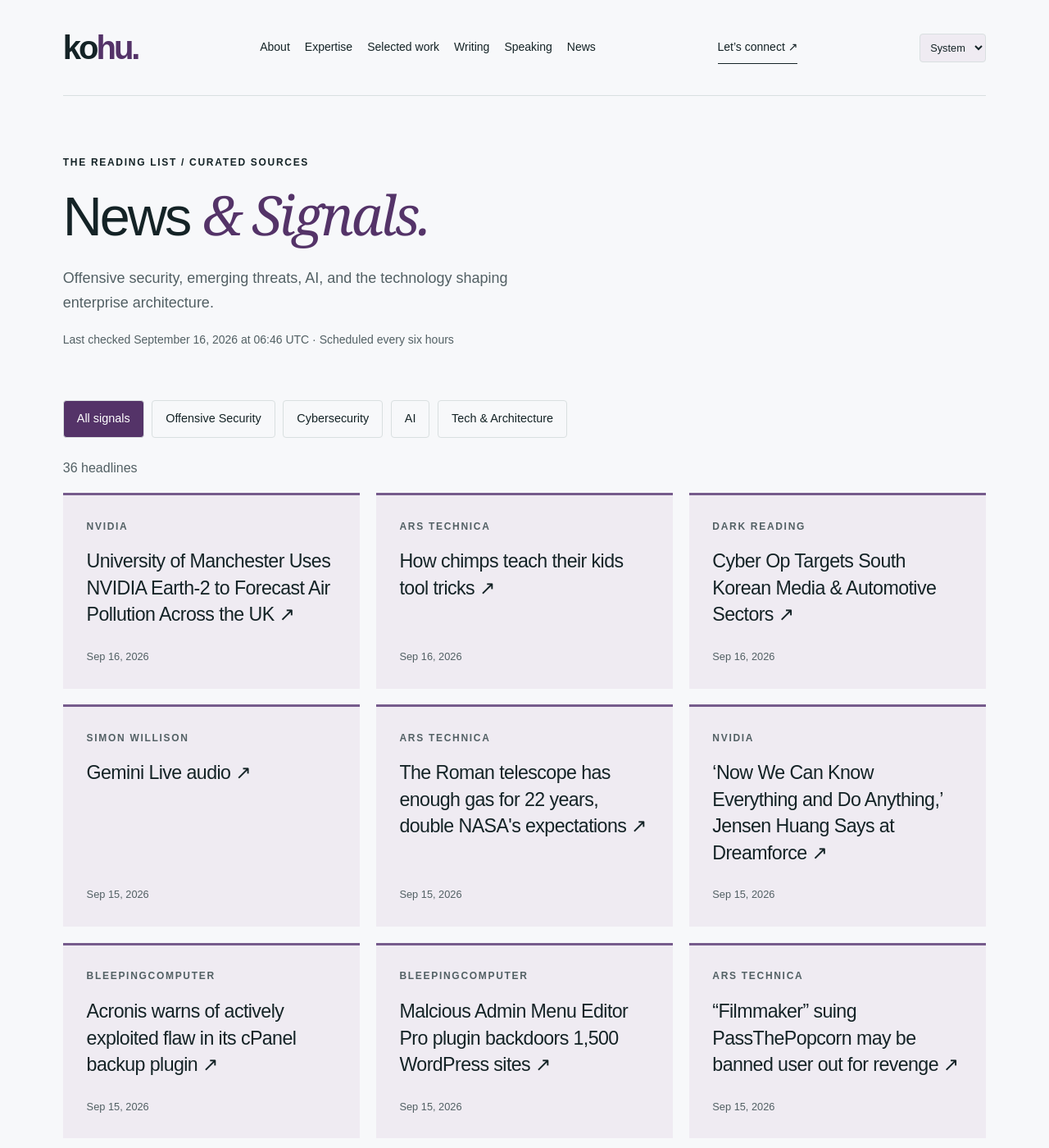
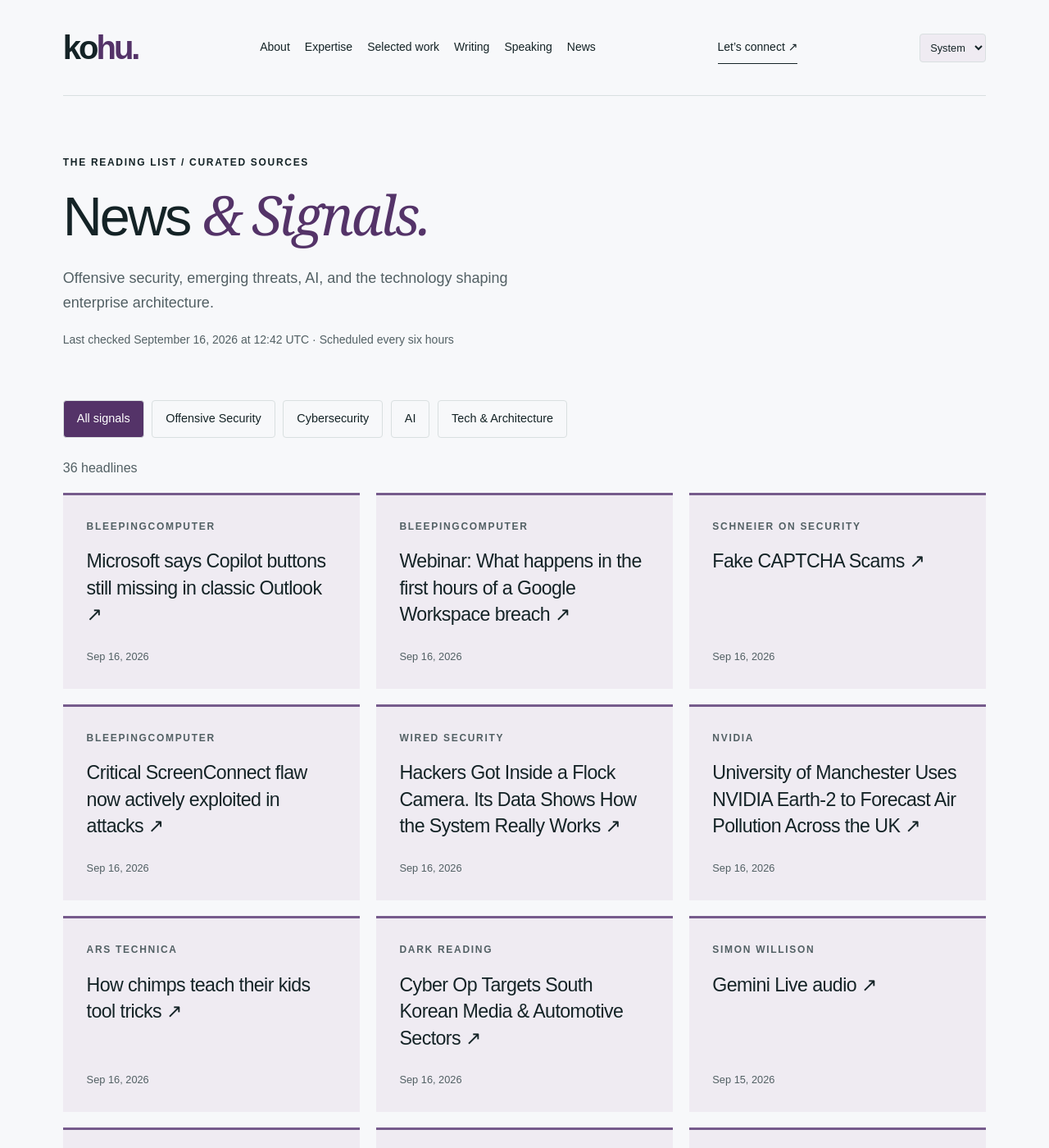
Before and after one commit to hntk/hntk.github.io, a Jekyll site: the page built from news/index.html, in a window 1280 px wide and 1400 px high. Shown: the whole window at 82% size. Built offline with Jekyll 4.4.1, drawn with Linux system fonts in a browser that asks for light colours; part of the change alters nothing that is shown; some of the changed text lies outside the part shown.

Commit message:
Refresh News and Signals

```diff
--- a/_data/news.json
+++ b/_data/news.json
@@ -1,6 +1,46 @@
 {
-  "updated": "2026-09-16T06:46:50.959753+00:00",
+  "updated": "2026-09-16T12:42:03.419017+00:00",
   "items": [
+    {
+      "title": "Microsoft says Copilot buttons still missing in classic Outlook",
+      "url": "https://www.bleepingcomputer.com/news/microsoft/microsoft-shares-workaround-for-missing-outlook-copilot-buttons/",
+      "published": "2026-09-16T12:16:32+00:00",
+      "source": "BleepingComputer",
+      "source_id": "bleepingcomputer",
+      "category": "cybersecurity"
+    },
+    {
+      "title": "Webinar: What happens in the first hours of a Google Workspace breach",
+      "url": "https://www.bleepingcomputer.com/news/security/webinar-what-happens-in-the-first-hours-of-a-google-workspace-breach/",
+      "published": "2026-09-16T12:11:19+00:00",
+      "source": "BleepingComputer",
+      "source_id": "bleepingcomputer",
+      "category": "cybersecurity"
+    },
+    {
+      "title": "Fake CAPTCHA Scams",
+      "url": "https://www.schneier.com/blog/archives/2026/09/fake-captcha-scams.html",
+      "published": "2026-09-16T11:25:26+00:00",
+      "source": "Schneier on Security",
+      "source_id": "schneier",
+      "category": "cybersecurity"
+    },
+    {
+      "title": "Critical ScreenConnect flaw now actively exploited in attacks",
+      "url": "https://www.bleepingcomputer.com/news/security/cisa-warns-of-hackers-exploiting-critical-screenconnect-flaw/",
+      "published": "2026-09-16T11:14:28+00:00",
+      "source": "BleepingComputer",
+      "source_id": "bleepingcomputer",
+      "category": "cybersecurity"
+    },
+    {
+      "title": "Hackers Got Inside a Flock Camera. Its Data Shows How the System Really Works",
+      "url": "https://www.wired.com/story/hackers-flock-camera-data-shows-how-system-works/",
+      "published": "2026-09-16T10:30:00+00:00",
+      "source": "WIRED Security",
+      "source_id": "wired",
+      "category": "cybersecurity"
+    },
     {
       "title": "University of Manchester Uses NVIDIA Earth-2 to Forecast Air Pollution Across the UK",
       "url": "https://blogs.nvidia.com/blog/uk-air-pollution-research-earth-2/",
@@ -50,22 +90,6 @@
       "category": "ai"
     },
     {
-      "title": "Acronis warns of actively exploited flaw in its cPanel backup plugin",
-      "url": "https://www.bleepingcomputer.com/news/security/acronis-warns-of-actively-exploited-flaw-in-its-cpanel-backup-plugin/",
-      "published": "2026-09-15T21:37:35+00:00",
-      "source": "BleepingComputer",
-      "source_id": "bleepingcomputer",
-      "category": "cybersecurity"
-    },
-    {
-      "title": "Malcious Admin Menu Editor Pro plugin backdoors 1,500 WordPress sites",
-      "url": "https://www.bleepingcomputer.com/news/security/malcious-admin-menu-editor-pro-plugin-backdoors-1-500-wordpress-sites/",
-      "published": "2026-09-15T20:34:15+00:00",
-      "source": "BleepingComputer",
-      "source_id": "bleepingcomputer",
-      "category": "cybersecurity"
-    },
-    {
       "title": "“Filmmaker” suing PassThePopcorn may be banned user out for revenge",
       "url": "https://arstechnica.com/tech-policy/2026/09/filmmaker-suing-passthepopcorn-may-be-banned-user-out-for-revenge/",
       "published": "2026-09-15T20:19:17+00:00",
@@ -96,14 +120,6 @@
       "source": "NVIDIA",
       "source_id": "nvidia",
       "category": "ai"
-    },
-    {
-      "title": "CenterPoint Energy confirms customer data stolen in cyberattack",
-      "url": "https://www.bleepingcomputer.com/news/security/centerpoint-energy-confirms-customer-data-stolen-in-cyberattack/",
-      "published": "2026-09-15T16:40:14+00:00",
-      "source": "BleepingComputer",
-      "source_id": "bleepingcomputer",
-      "category": "cybersecurity"
     },
     {
       "title": "Your Agent Aced the Task. Will It Do It Again?",
@@ -170,14 +186,6 @@
       "category": "ai"
     },
     {
-      "title": "Upcoming Speaking Engagements",
-      "url": "https://www.schneier.com/blog/archives/2026/09/upcoming-speaking-engagements-60.html",
-      "published": "2026-09-14T19:02:45+00:00",
-      "source": "Schneier on Security",
-      "source_id": "schneier",
-      "category": "cybersecurity"
-    },
-    {
       "title": "New York Seizes a Dozen Celebrity Deepfake Websites",
       "url": "https://www.wired.com/story/new-york-seizes-a-dozen-celebrity-deepfake-websites/",
       "published": "2026-09-14T16:50:00+00:00",
@@ -189,14 +197,6 @@
       "title": "Sexually Explicit Deepfake Sites Target 100-Plus Politicians in Europe",
       "url": "https://www.wired.com/story/sexually-explicit-deepfake-sites-target-100-plus-politicians-in-europe/",
       "published": "2026-09-14T11:00:00+00:00",
-      "source": "WIRED Security",
-      "source_id": "wired",
-      "category": "cybersecurity"
-    },
-    {
-      "title": "From Hacks to Bioweapons, Claude Misuse Is Now Everywhere",
-      "url": "https://www.wired.com/story/security-news-this-week-from-hacks-to-bioweapons-claude-misuse-is-now-everywhere/",
-      "published": "2026-09-12T10:30:00+00:00",
       "source": "WIRED Security",
       "source_id": "wired",
       "category": "cybersecurity"
@@ -295,79 +295,79 @@
       "id": "ars-technica",
       "name": "Ars Technica",
       "status": "ok",
-      "last_success": "2026-09-16T06:46:50.959753+00:00"
+      "last_success": "2026-09-16T12:42:03.419017+00:00"
     },
     {
       "id": "bleepingcomputer",
       "name": "BleepingComputer",
       "status": "ok",
-      "last_success": "2026-09-16T06:46:50.959753+00:00"
+      "last_success": "2026-09-16T12:42:03.419017+00:00"
     },
     {
       "id": "cloudflare",
       "name": "Cloudflare",
       "status": "ok",
-      "last_success": "2026-09-16T06:46:50.959753+00:00"
+      "last_success": "2026-09-16T12:42:03.419017+00:00"
     },
     {
       "id": "dark-reading",
       "name": "Dark Reading",
       "status": "ok",
-      "last_success": "2026-09-16T06:46:50.959753+00:00"
+      "last_success": "2026-09-16T12:42:03.419017+00:00"
     },
     {
       "id": "hugging-face",
       "name": "Hugging Face",
       "status": "ok",
-      "last_success": "2026-09-16T06:46:50.959753+00:00"
+      "last_success": "2026-09-16T12:42:03.419017+00:00"
     },
     {
       "id": "microsoft-research",
       "name": "Microsoft Research",
       "status": "ok",
-      "last_success": "2026-09-16T06:46:50.959753+00:00"
+      "last_success": "2026-09-16T12:42:03.419017+00:00"
     },
     {
       "id": "nvidia",
       "name": "NVIDIA",
       "status": "ok",
-      "last_success": "2026-09-16T06:46:50.959753+00:00"
+      "last_success": "2026-09-16T12:42:03.419017+00:00"
     },
     {
       "id": "portswigger",
       "name": "PortSwigger Research",
       "status": "ok",
-      "last_success": "2026-09-16T06:46:50.959753+00:00"
+      "last_success": "2026-09-16T12:42:03.419017+00:00"
     },
     {
       "id": "schneier",
       "name": "Schneier on Security",
       "status": "ok",
-      "last_success": "2026-09-16T06:46:50.959753+00:00"
+      "last_success": "2026-09-16T12:42:03.419017+00:00"
     },
     {
       "id": "simon-willison",
       "name": "Simon Willison",
       "status": "ok",
-      "last_success": "2026-09-16T06:46:50.959753+00:00"
+      "last_success": "2026-09-16T12:42:03.419017+00:00"
     },
     {
       "id": "specterops",
       "name": "SpecterOps",
       "status": "ok",
-      "last_success": "2026-09-16T06:46:50.959753+00:00"
+      "last_success": "2026-09-16T12:42:03.419017+00:00"
     },
     {
       "id": "trail-of-bits",
       "name": "Trail of Bits",
       "status": "ok",
-      "last_success": "2026-09-16T06:46:50.959753+00:00"
+      "last_success": "2026-09-16T12:42:03.419017+00:00"
     },
     {
       "id": "wired",
       "name": "WIRED Security",
       "status": "ok",
-      "last_success": "2026-09-16T06:46:50.959753+00:00"
+      "last_success": "2026-09-16T12:42:03.419017+00:00"
     }
   ]
 }
```
